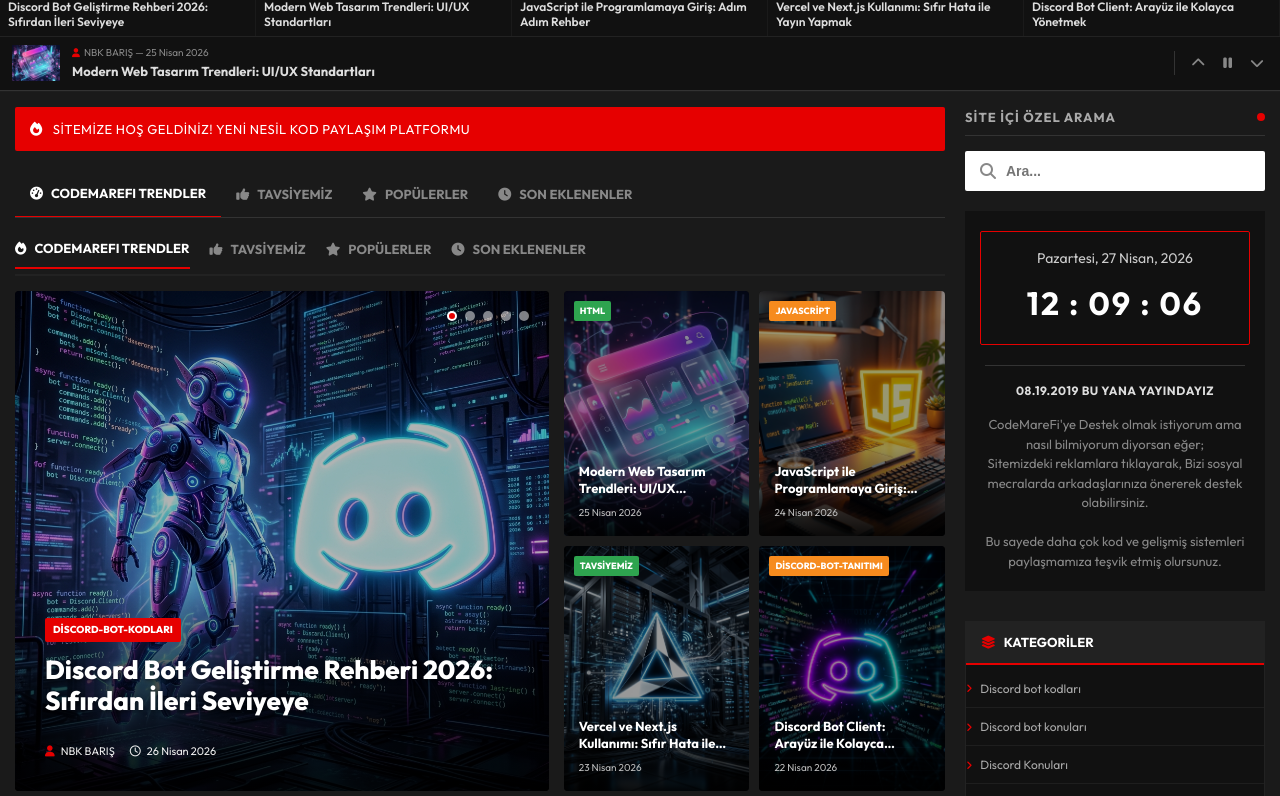
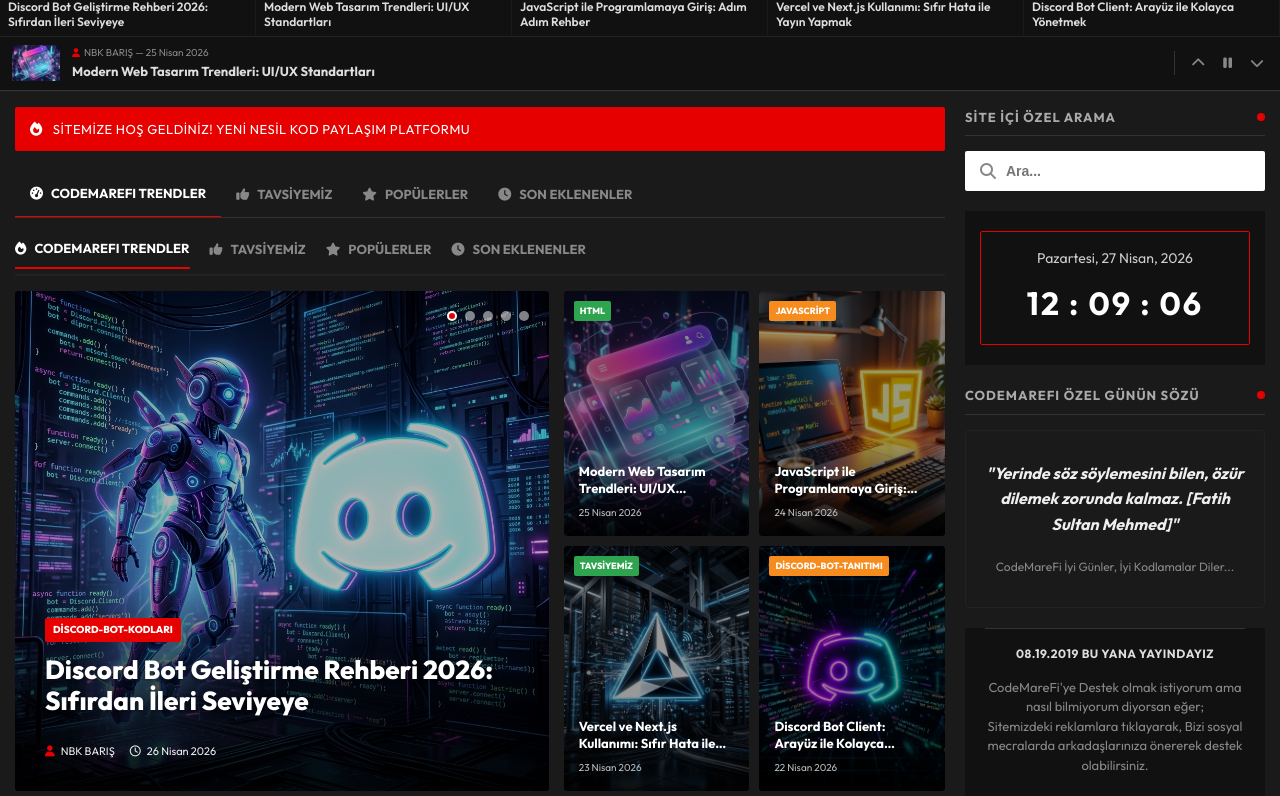
Before and after one commit to NBKBARIS/codemarefi, a Next.js app: page / in a window 1280 px wide. Shown: the part 492-1288 px from the top of the page. Built offline with nearby package versions, Linux system fonts and the light colour scheme; no server answers; the database is empty; a web font is replaced by a local one.

Commit message:
Add Quote of the Day widget to sidebar

```diff
--- a/app/components/Sidebar.tsx
+++ b/app/components/Sidebar.tsx
@@ -69,6 +69,22 @@
                 </span>
               </div>
             )}
+          </div>
+        </div>
+
+        {/* GÜNÜN SÖZÜ WIDGET */}
+        <div style={{ marginBottom: '20px' }}>
+          <h3 style={{ fontSize: '13px', color: '#aaa', borderBottom: '1px solid #333', paddingBottom: '8px', marginBottom: '15px', textTransform: 'uppercase', letterSpacing: '1px', display: 'flex', alignItems: 'center', justifyContent: 'space-between', marginTop: '20px' }}>
+            CODEMAREFI ÖZEL GÜNÜN SÖZÜ
+            <span style={{ width: '8px', height: '8px', borderRadius: '50%', background: '#e60000', display: 'inline-block' }}></span>
+          </h3>
+          <div style={{ background: '#1a1a1a', padding: '30px 20px', borderRadius: '4px', textAlign: 'center', border: '1px solid #222' }}>
+            <p style={{ color: '#eee', fontSize: '16px', fontWeight: '700', lineHeight: 1.6, marginBottom: '20px', fontStyle: 'italic' }}>
+              "Yerinde söz söylemesini bilen, özür dilemek zorunda kalmaz. [Fatih Sultan Mehmed]"
+            </p>
+            <p style={{ color: '#888', fontSize: '12px', fontWeight: '500' }}>
+              CodeMareFi İyi Günler, İyi Kodlamalar Diler...
+            </p>
           </div>
         </div>
 
```
